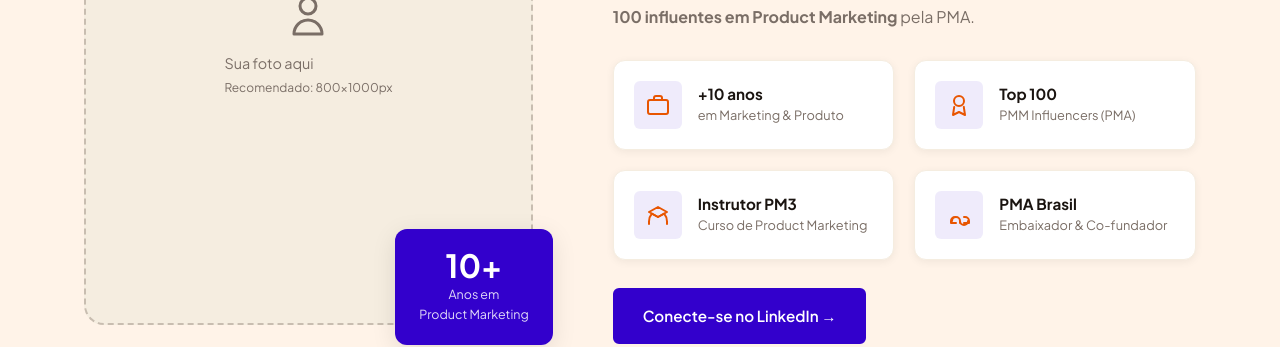
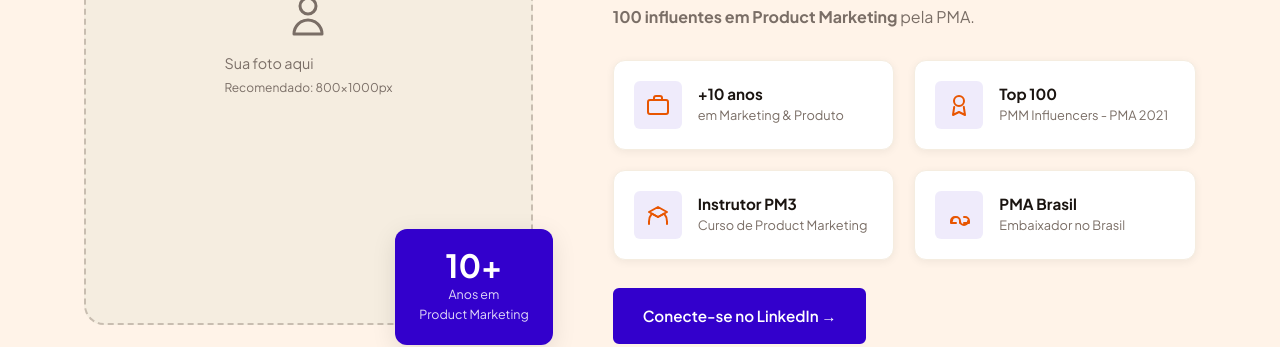
Before and after one commit to felipe-c-barbosa/claude-code-project, a Jekyll site: the page built from consultoria.html, in a window 1280 px wide and 900 px high, scrolled down 1098 px. Shown: the part 153-500 px from the top of the window. Built offline with Jekyll 4.4.1, drawn with Linux system fonts in a browser that asks for light colours.

Commit message:
Edição de conteudo sobre mim

```diff
--- a/consultoria.html
+++ b/consultoria.html
@@ -199,7 +199,7 @@ permalink: /
             </div>
             <div>
               <div class="about-stat-label">Top 100</div>
-              <div class="about-stat-sub">PMM Influencers (PMA)</div>
+              <div class="about-stat-sub">PMM Influencers - PMA 2021</div>
             </div>
           </div>
 
@@ -226,7 +226,7 @@ permalink: /
             </div>
             <div>
               <div class="about-stat-label">PMA Brasil</div>
-              <div class="about-stat-sub">Embaixador &amp; Co-fundador</div>
+              <div class="about-stat-sub">Embaixador no Brasil</div>
             </div>
           </div>
 
```
